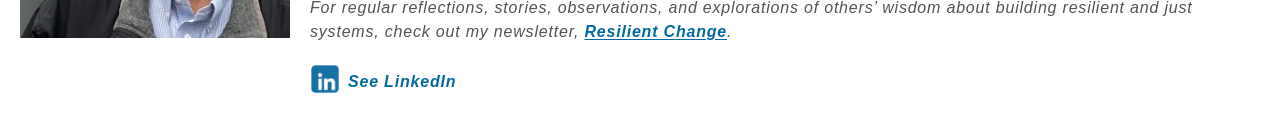
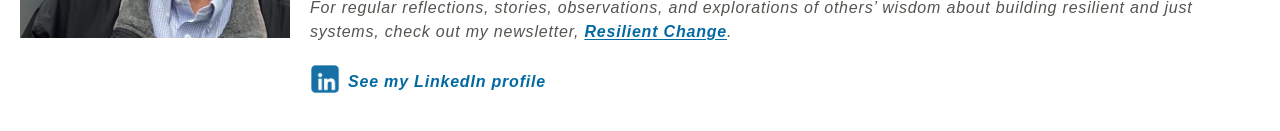
Before and after one commit to DeepWeave/deepweave-website, a Next.js app: page /about in a window 1280 px wide. Shown: the part 463-594 px from the top of the page. Built offline with nearby package versions, Linux system fonts and the light colour scheme.

Commit message:
Update about page

```diff
--- a/src/app/_ui/linkedLogo_hover.tsx
+++ b/src/app/_ui/linkedLogo_hover.tsx
@@ -31,7 +31,7 @@ export default function LinkedLogo_hover() {
 					/>
 				)}
 				<p className='text-sky-700 italic font-semibold tracking-wider ml-2 hover:text-sky-800'>
-					See LinkedIn
+					See my LinkedIn profile
 				</p>
 			</div>
 		</Link>
```
